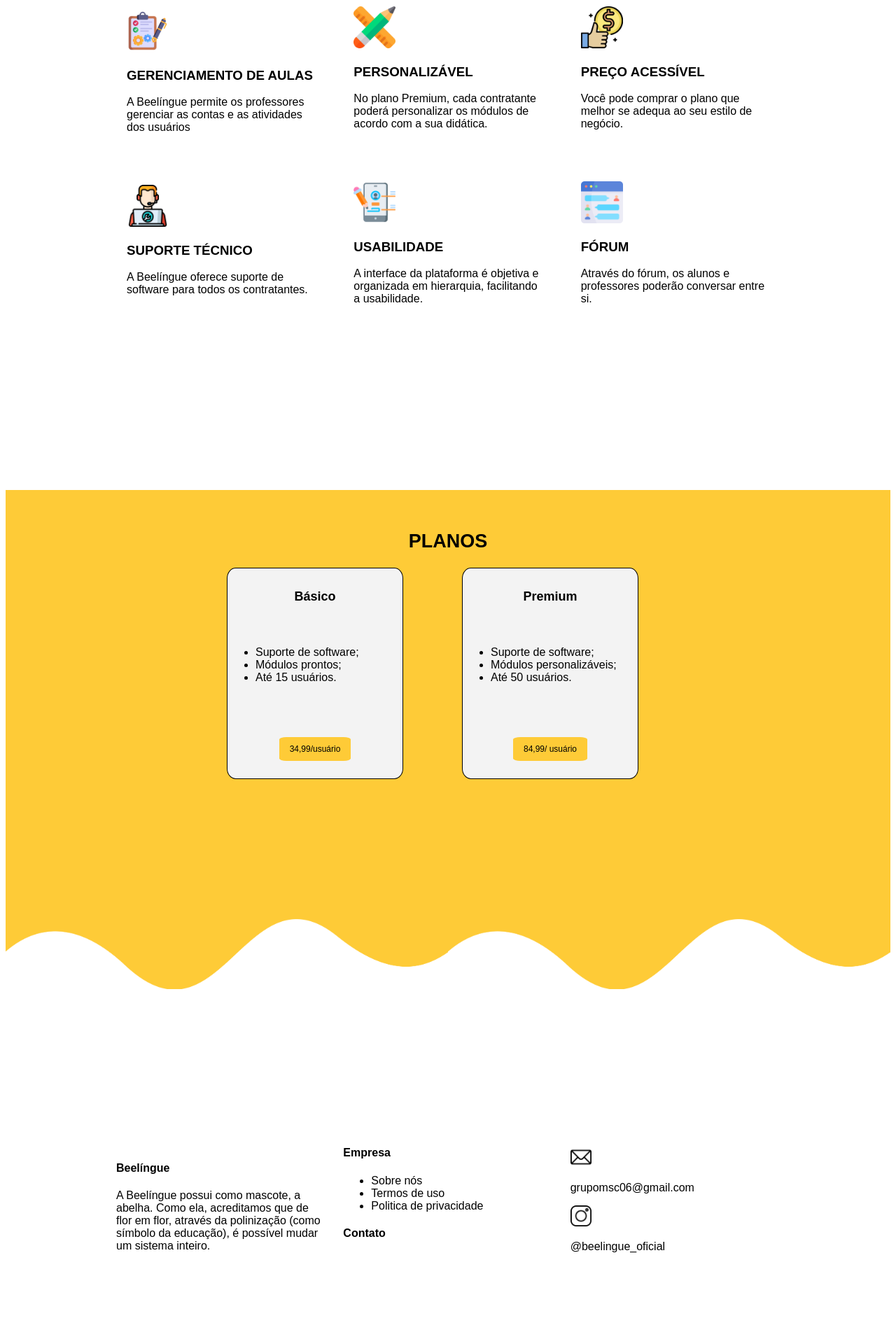
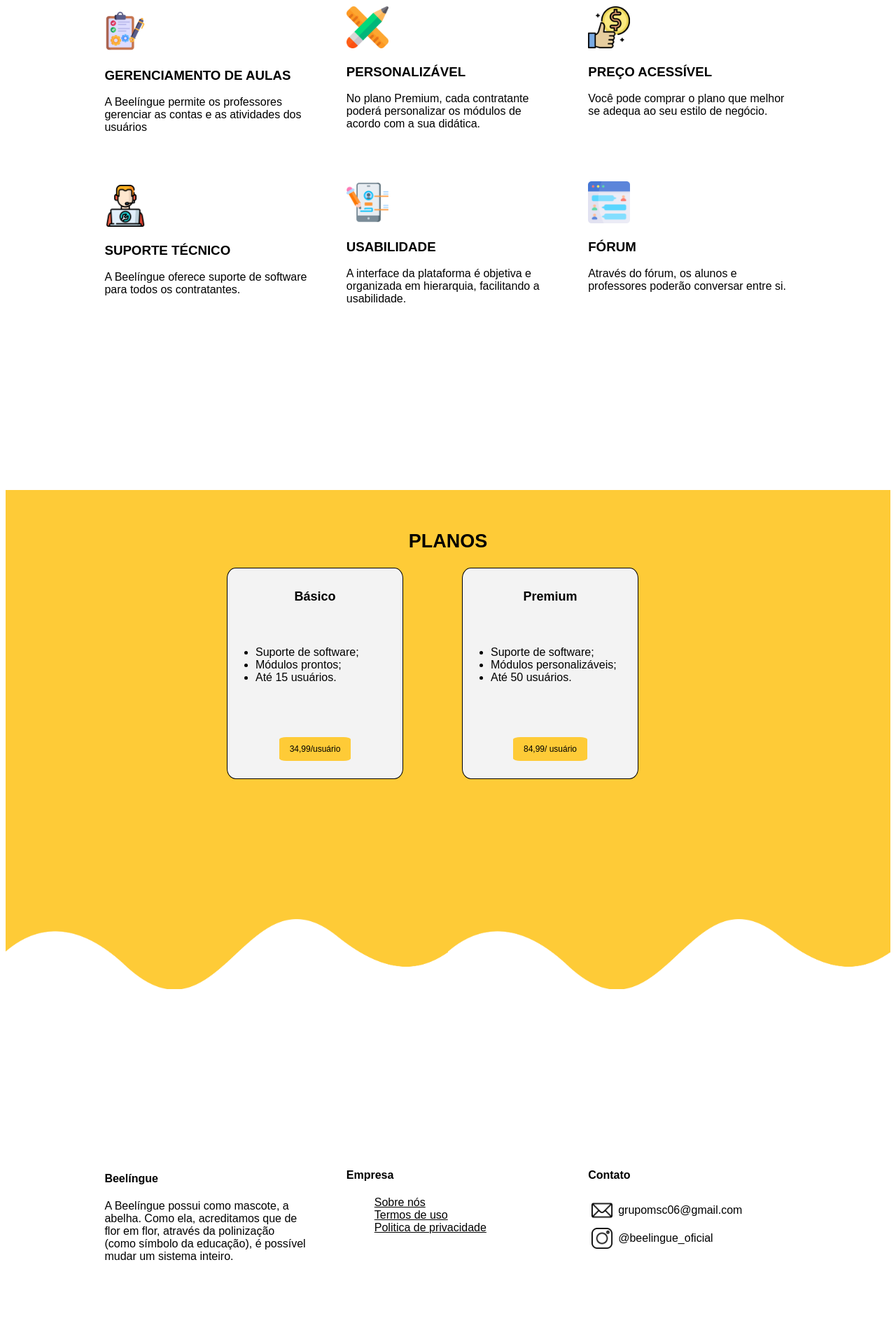
Before and after one commit to beelingue/Beelingue, a PHP site: page / in a window 1280 px wide. Shown: the part 835-2725 px from the top of the page at 70% size. Before the commit the page ends 2625 px from the top, so only its background shows below. Run offline with PHP 8.4, Linux system fonts and the light colour scheme.

Commit message:
atualização 16/10 20:45

```diff
--- a/index.html
+++ b/index.html
@@ -4,6 +4,7 @@
     <meta charset="UTF-8">
     <meta http-equiv="X-UA-Compatible" content="IE=edge">
     <meta name="viewport" content="width=device-width, initial-scale=1.0">
+
     <title> Beelíngue </title>
     <link rel="stylesheet" href="style.css">
 </head>
@@ -139,22 +140,23 @@
 
 <div class="container3">
 
-    <div class="col">
+    <div class="item-col">
 <h4> Beelíngue</h4>
 <p> A Beelíngue possui como mascote, a abelha. Como ela, acreditamos que de flor em flor, através da polinização (como símbolo da educação), é possível mudar um sistema inteiro.</p>
     </div>
-    <div class="col">
+    <div class="item-col">
 <h4> Empresa</h4>
 <ul>
-    <li> <a> Sobre nós </a></li>
-    <li> <a>Termos de uso </a></li>
-    <li> <a>Politica de privacidade</a></li>
+    <li> <a href=""> Sobre nós </a></li>
+    <li> <a href="">Termos de uso </a></li>
+    <li> <a href="">Politica de privacidade</a></li>
 </ul>
     </div>
-    <div class="col">
+    <div class="item-col">
 <h4> Contato</h4>
-<img src="img/mail.png" class="icons-footer"> <p> grupomsc06@gmail.com</p>
-<img src="img/instagram.png" class="icons-footer"> <p> @beelingue_oficial</p>
+<div class="img-footer"> <img src="img/mail.png" class="icons-footer"> <p> grupomsc06@gmail.com</p></div>
+<div class="img-footer"><img src="img/instagram.png" class="icons-footer"> <p> @beelingue_oficial</p></div>
+</div>
     </div>
 </div>
 
--- a/style.css
+++ b/style.css
@@ -9,9 +9,9 @@
 
 .menu {
     list-style: none;
-margin: 5px;
     font-family:Arial, Helvetica, sans-serif;
     font-size: 15px;
+
 }
 
 .menu li {
@@ -19,19 +19,7 @@ font-size: 15px;
     float: left;
     margin-left: 10px;
     margin-right: 20px;
-
 }
-
-
-.menu li button {
-border-color: #FECB37;
-    display: block;
-    background:#FECB37;
-
-}
-
-
-
 
 .menu li  ul{
     position:absolute;
@@ -75,7 +63,7 @@ margin-left: 8%;
 .container3{
     column-count: 3;
     column-gap: 25px;
-    width: 75%;
+    width: 80%;
     font-family:Arial, Helvetica, sans-serif;
     position: relative;
     margin-left: auto;
@@ -100,7 +88,7 @@ margin-left: 8%;
     padding: 10px 15px;
     text-align: center;
     text-decoration: none;
-    display: inline-block;
+    display: inline-block ;
     font-size: 12px;
     font-family:Arial, Helvetica, sans-serif;
     border-radius: 10%;
@@ -153,7 +141,6 @@ margin-top: 60px;
 
 }
 
-
 .icons{
     position: static;
     width: 60px;
@@ -164,7 +151,6 @@ margin-top: 60px;
     width: 30px;
     height: 30px;
 }
-
 .item-col{
     padding: 10px;
     border-radius: 5%;
@@ -175,18 +161,36 @@ height: 225px;
 
 }
 
+.item-col li{
+    list-style: none;
+}
+
+.item-col li a{
+    color: black;
+}
+
+.img-footer{
+    display: flex;
+    padding: 5px;
+}
+
+.img-footer p{
+    margin-top: auto;
+    margin-bottom: auto;
+    margin-left: 8px;
+}
+
+
 .section-main{
 background-color: var(--cor-azul);
 width: 100%;
 padding-top: 30px;
 padding-bottom: 30px;
-
 }
 
 .geeks {
     padding: 200px;
     text-align: center;
-
 }
 
 section {
@@ -242,11 +246,6 @@ padding-bottom: 25px;
     font-size: 20px;
 }
 
-.section-pq{
-
-}
-
-
 hr{
     width: 50%;
     margin-bottom: 35px;
```
Lines whose indentation alone changed are shown as unchanged.
